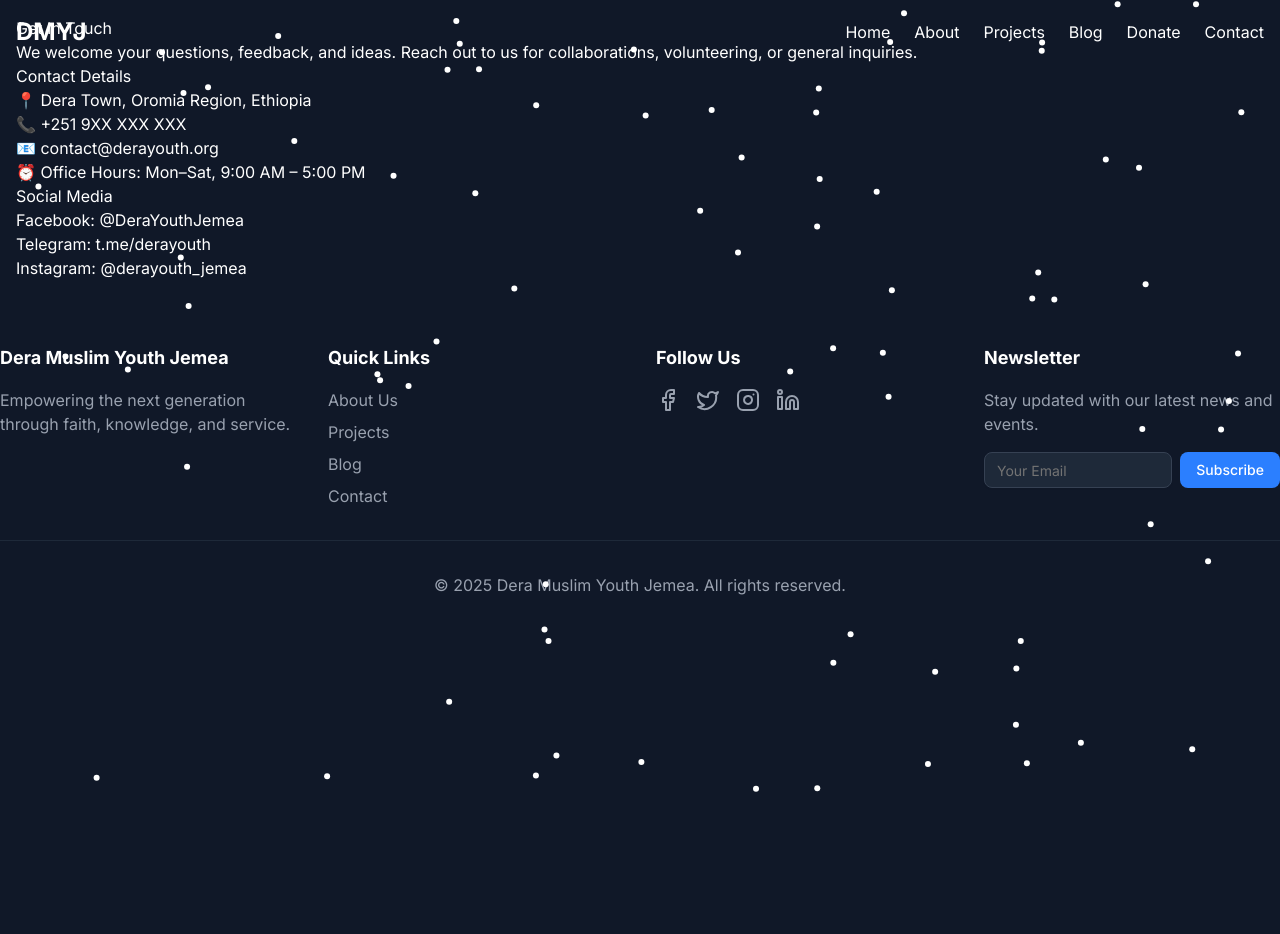
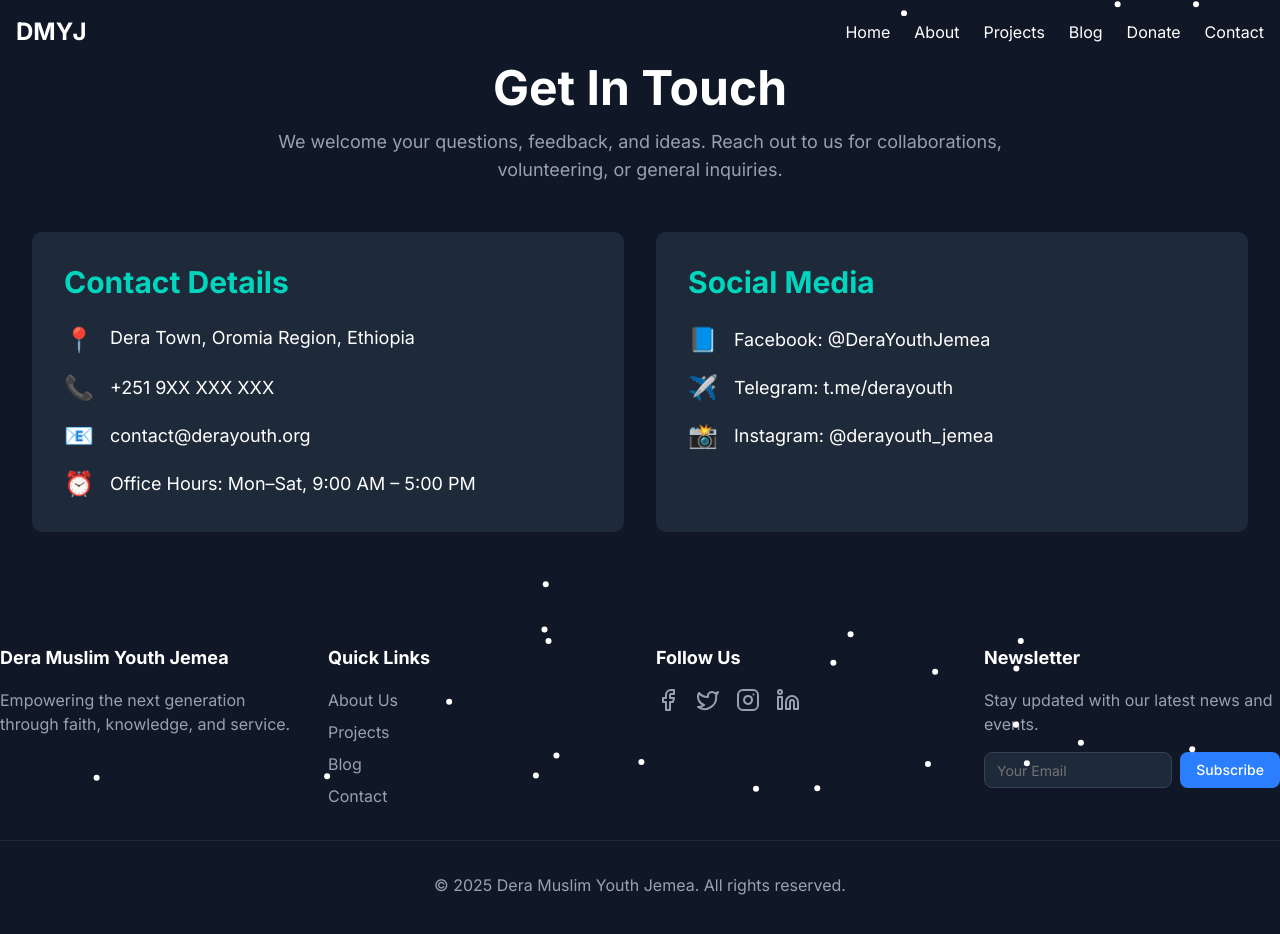
Before and after one commit to marwanGA09/Dhera-muslim-youth-jemea, a Next.js app: page /contact in a window 1280 px wide. Shown: the top 934 px of the page. Before the commit the page ends 800 px from the top, so only its background shows below. Built offline with nearby package versions, Linux system fonts and the light colour scheme.

Commit message:
style contact page

```diff
--- a/app/contact/page.tsx
+++ b/app/contact/page.tsx
@@ -2,32 +2,63 @@ import React from 'react';
 
 export default function ContactPage() {
   return (
-    <main>
-      <section>
-        <h1>Get In Touch</h1>
-        <p>
+    <main className="bg-gray-900 text-white h-full">
+      <div className="container mx-auto px-4 py-12">
+        <section className="text-center mb-12">
+          <h1 className="text-4xl md:text-5xl font-bold mb-4">Get In Touch</h1>
+          <p className="max-w-3xl mx-auto text-lg text-gray-400">
             We welcome your questions, feedback, and ideas. Reach out to us for collaborations, volunteering, or general inquiries.
           </p>
         </section>
 
-      <section>
-        <h2>Contact Details</h2>
-        <ul>
-          <li>📍 Dera Town, Oromia Region, Ethiopia</li>
-          <li>📞 +251 9XX XXX XXX</li>
-          <li>📧 contact@derayouth.org</li>
-          <li>⏰ Office Hours: Mon–Sat, 9:00 AM – 5:00 PM</li>
+        <div className="grid md:grid-cols-2 gap-8">
+          <section className="bg-gray-800 p-8 rounded-lg">
+            <h2 className="text-3xl font-bold mb-6 text-teal-400">Contact Details</h2>
+            <ul className="space-y-4 text-lg">
+              <li className="flex items-start">
+                <span className="text-2xl mr-4">📍</span>
+                <span>Dera Town, Oromia Region, Ethiopia</span>
+              </li>
+              <li className="flex items-center">
+                <span className="text-2xl mr-4">📞</span>
+                <span>+251 9XX XXX XXX</span>
+              </li>
+              <li className="flex items-center">
+                <span className="text-2xl mr-4">📧</span>
+                <span>contact@derayouth.org</span>
+              </li>
+              <li className="flex items-center">
+                <span className="text-2xl mr-4">⏰</span>
+                <span>Office Hours: Mon–Sat, 9:00 AM – 5:00 PM</span>
+              </li>
             </ul>
           </section>
 
-      <section>
-        <h2>Social Media</h2>
-        <ul>
-          <li>Facebook: @DeraYouthJemea</li>
-          <li>Telegram: t.me/derayouth</li>
-          <li>Instagram: @derayouth_jemea</li>
+          <section className="bg-gray-800 p-8 rounded-lg">
+            <h2 className="text-3xl font-bold mb-6 text-teal-400">Social Media</h2>
+            <ul className="space-y-4 text-lg">
+              <li className="flex items-center">
+                <a href="#" className="hover:text-teal-400 transition duration-300 flex items-center">
+                  <span className="text-2xl mr-4">📘</span>
+                  <span>Facebook: @DeraYouthJemea</span>
+                </a>
+              </li>
+              <li className="flex items-center">
+                <a href="#" className="hover:text-teal-400 transition duration-300 flex items-center">
+                  <span className="text-2xl mr-4">✈️</span>
+                  <span>Telegram: t.me/derayouth</span>
+                </a>
+              </li>
+              <li className="flex items-center">
+                <a href="#" className="hover:text-teal-400 transition duration-300 flex items-center">
+                  <span className="text-2xl mr-4">📸</span>
+                  <span>Instagram: @derayouth_jemea</span>
+                </a>
+              </li>
             </ul>
           </section>
+        </div>
+      </div>
     </main>
   );
 }
```
Lines whose indentation alone changed are shown as unchanged.
